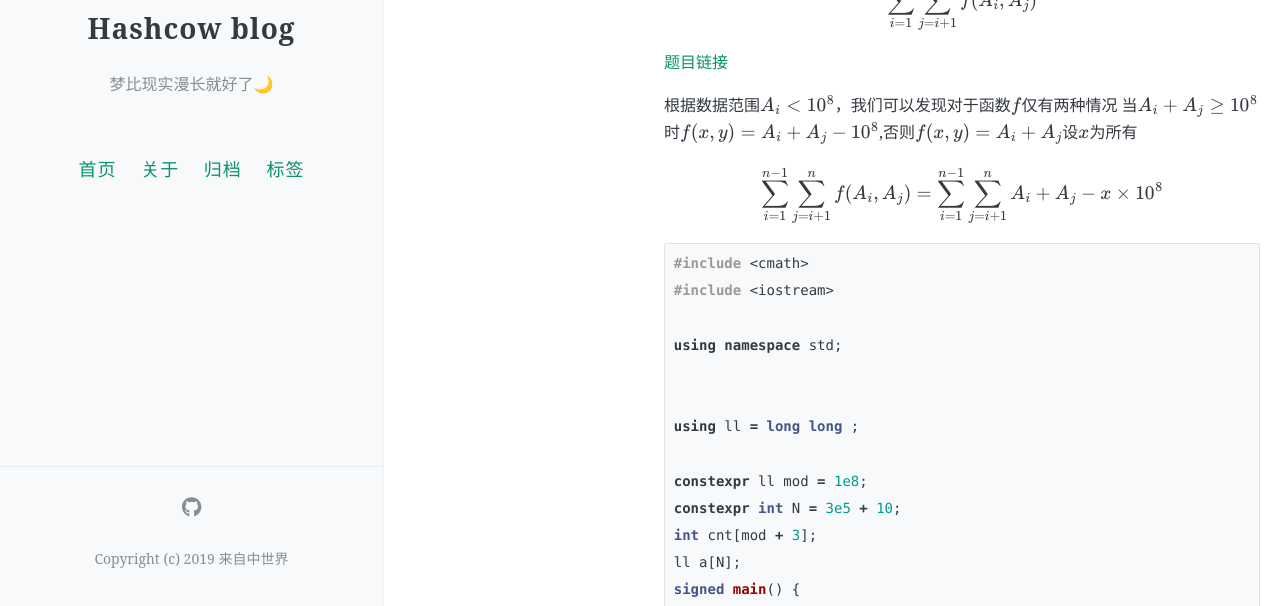
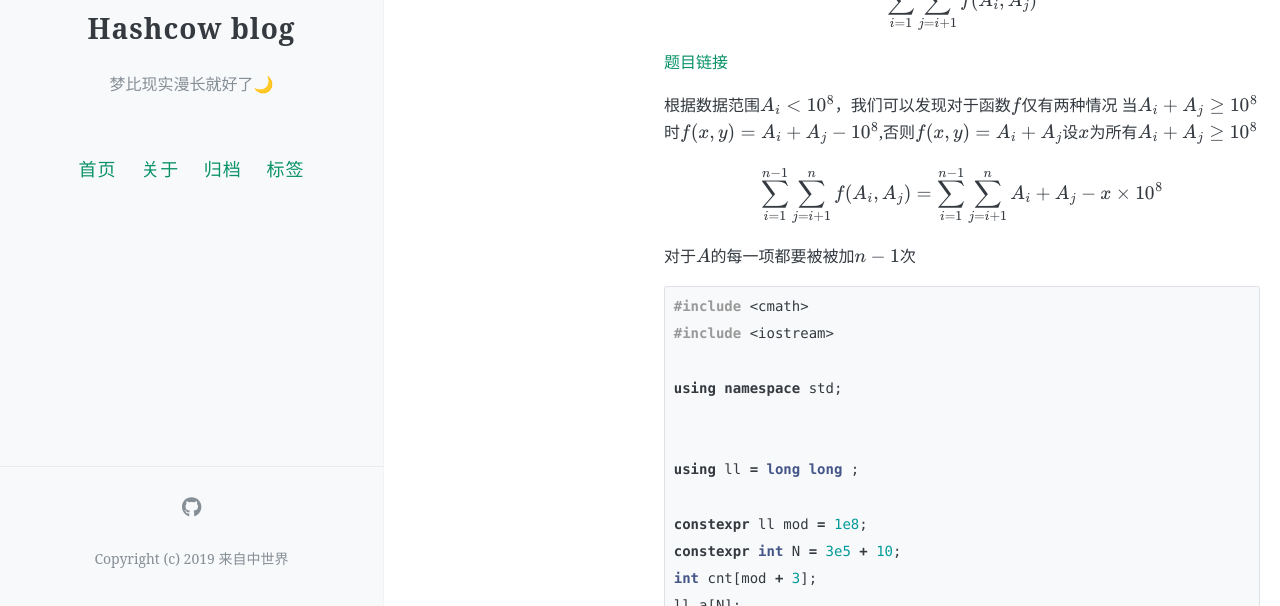
Before and after one commit to hashcowuwu/blog, a Jekyll site: the page built from _posts/2024-05-13-abc353-note.md, in a window 1280 px wide and 900 px high, cut to the strip 294-900 px from the top of the window. Built offline with Jekyll 4.4.1, drawn with Linux system fonts in a browser that asks for light colours; formulas are drawn with MathJax 3; comment, search, counter and statistics services are not loaded.

````diff
--- a/_posts/2024-05-13-abc353-note.md
+++ b/_posts/2024-05-13-abc353-note.md
@@ -20,12 +20,13 @@ $$
 [题目链接](https://atcoder.jp/contests/abc353/tasks/abc353_c)
 
 根据数据范围$A_i < 10^8$，我们可以发现对于函数$f$仅有两种情况
-当$A_i + A_j \ge 10^8$时$f(x,y) = A_i + A_j - 10^8$,否则$f(x,y) = A_i+A_j$设$x$为所有
+当$A_i + A_j \ge 10^8$时$f(x,y) = A_i + A_j - 10^8$,否则$f(x,y) = A_i+A_j$设$x$为所有$A_i+A_j \ge 10^8$
 
 $$
 \sum_{i = 1}^{n - 1}\sum_{j = i + 1}^{n}f(A_i,A_j) = {\sum_{i = 1}^{n - 1}\sum_{j = i + 1}^{n} A_i + A_j} - x \times 10^8
 $$
 
+对于$A$的每一项都要被被加$n-1$次
 
 
 ```cpp
````
